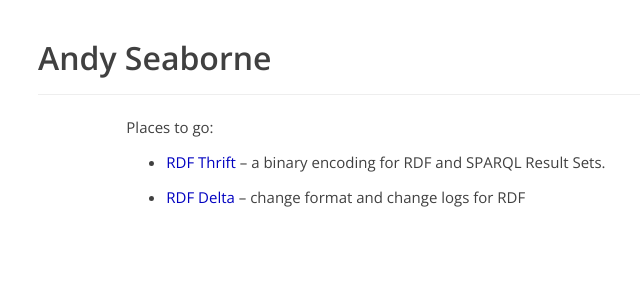
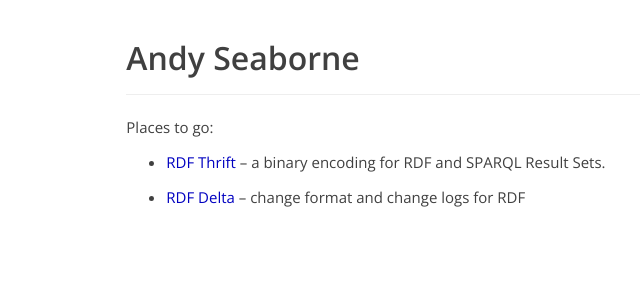
Before and after one commit to afs/afs.github.io, a Jekyll site: the page built from index.md, in a window 1280 px wide. Shown: the top 300 px of the page, without its empty margins (102-742 px from the left). Built offline with Jekyll 4.4.1, drawn with Linux system fonts in a browser that asks for light colours.

Commit message:
Content headers in central column

```diff
--- a/_layouts/doc.html
+++ b/_layouts/doc.html
@@ -4,20 +4,20 @@ layout: default
 
 <div class="container-fluid">
 
-  <div class="page-header">
-    <h1>{{ page.title }}</h1>
-  </div>
+  <div class="row">
 
-  <div class="row">
     <div class="col-md-2"></div>
 
-    <div class="col-md-7">
+    <div class="col-md-8">
+      <div class="page-header">
+    	 <h1>{{ page.title }}</h1>
+      </div>
 
       {{ content }}
 
     </div>
 
-    <div class="col-md-3"></div>
+    <div class="col-md-2"></div>
 
   </div>
 
--- a/css/custom.css
+++ b/css/custom.css
@@ -37,11 +37,6 @@ pre  {
 
 blockquote { font-size: 14px ; color: #888 ; font-style: italic ; }
 
-.page-header {
-  margin-left :     10% ;
-  margin-right :    10% ;
-}
-
 .defn {
   margin-left :     2em ;
   margin-right :    10% ;
```
